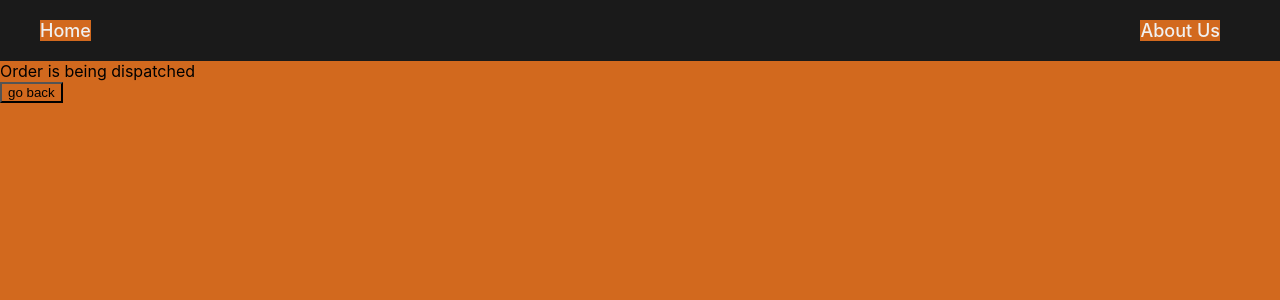
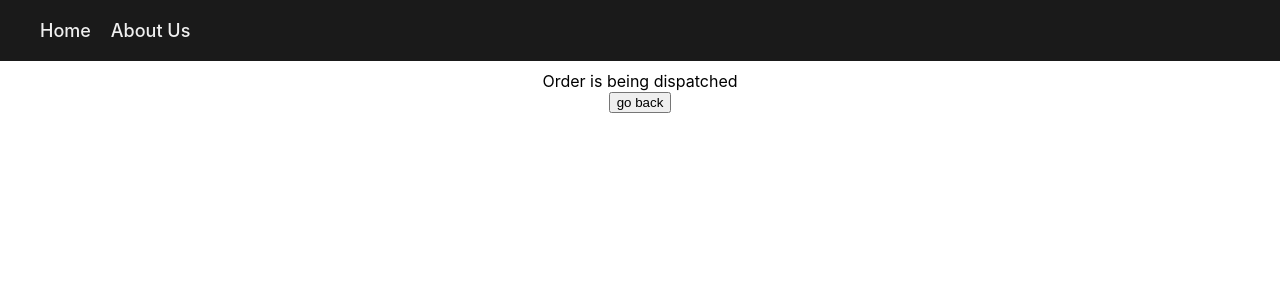
Before and after one commit to thanmaisai-asc/React, a React (Create React App) app in the folder prj2/: page /order-summary in a window 1280 px wide. Shown: the top 300 px of the page. Built offline with nearby package versions, Linux system fonts and the light colour scheme.

Commit message:
fixing styling

```diff
--- a/prj2/src/App.css
+++ b/prj2/src/App.css
@@ -1,8 +1,3 @@
-*{
-  background-color: chocolate;
-}
-
-#nav{
-  background-color: blanchedalmond;
-  height: 50px;
-}
+.App {
+    text-align: center;
+  }
--- a/prj2/src/App.js
+++ b/prj2/src/App.js
@@ -12,7 +12,6 @@ function App() {
       <Navbar />
 
       <Routes>
-        {/* add two more pages */}
         <Route path='/' element={<Home />}></Route>
         <Route path='/about' element={<About />}></Route>
         <Route path='/order-summary' element={<OrderSummary />}></Route>
--- a/prj2/src/components/Navbar.js
+++ b/prj2/src/components/Navbar.js
@@ -3,6 +3,15 @@ import { Link } from 'react-router-dom'
 import { NavLink } from 'react-router-dom'
 
 export default function Navbar() {
+
+  const NavStyles = ({ isActive }) => {
+    return {
+      fontWeight: isActive ? 'bold' : 'normal',
+      textDecoration: isActive ? 'underline' : 'none',
+      color: isActive ? '#ffcc00' : '#f0f0f0'
+    };
+  }
+
   return (
     <nav>
         <NavLink to='/'>Home</NavLink>
--- a/prj2/src/components/OrderSummary.js
+++ b/prj2/src/components/OrderSummary.js
@@ -7,7 +7,7 @@ export default function OrderSummary() {
   return (
     <>
     <div>Order is being dispatched</div>
-    <button onClick={()=>navigate(-2)} >go back</button>
+    <button onClick={()=>navigate('/',{replace:true})} >go back</button>
     </>
   )
 }
--- a/prj2/src/index.css
+++ b/prj2/src/index.css
@@ -5,36 +5,36 @@ body {
     sans-serif;
   -webkit-font-smoothing: antialiased;
   -moz-osx-font-smoothing: grayscale;
-
 }
 
 code {
   font-family: source-code-pro, Menlo, Monaco, Consolas, 'Courier New',
     monospace;
 }
+
 nav {
   background-color: #1a1a1a; /* Dark gray background */
   padding: 20px 40px; /* More padding for a spacious look */
   display: flex;
   align-items: center;
-  justify-content: space-between;
+  justify-content:left;
+  margin-bottom: 10px;
 }
-
 nav a {
-  margin-right: 20px; /* Increased margin */
-  color: #f0f0f0; /* Light gray color for text */
+  margin-right: 20px;
+  color: #f0f0f0;
   text-decoration: none;
-  font-weight: 500; /* Medium font weight */
-  font-size: 18px; /* Larger font size */
+  font-weight: 500;
+  font-size: 18px;
 }
 
 nav a:hover {
-  color: #ffcc00; /* Yellow color on hover */
+  color: #ffcc00;
   text-decoration: underline;
 }
 
 nav a.active {
   text-decoration: none;
   font-weight: bolder;
-  color: #ffcc00; /* Yellow color for active link */
+  color: #ffcc00;
 }
```
